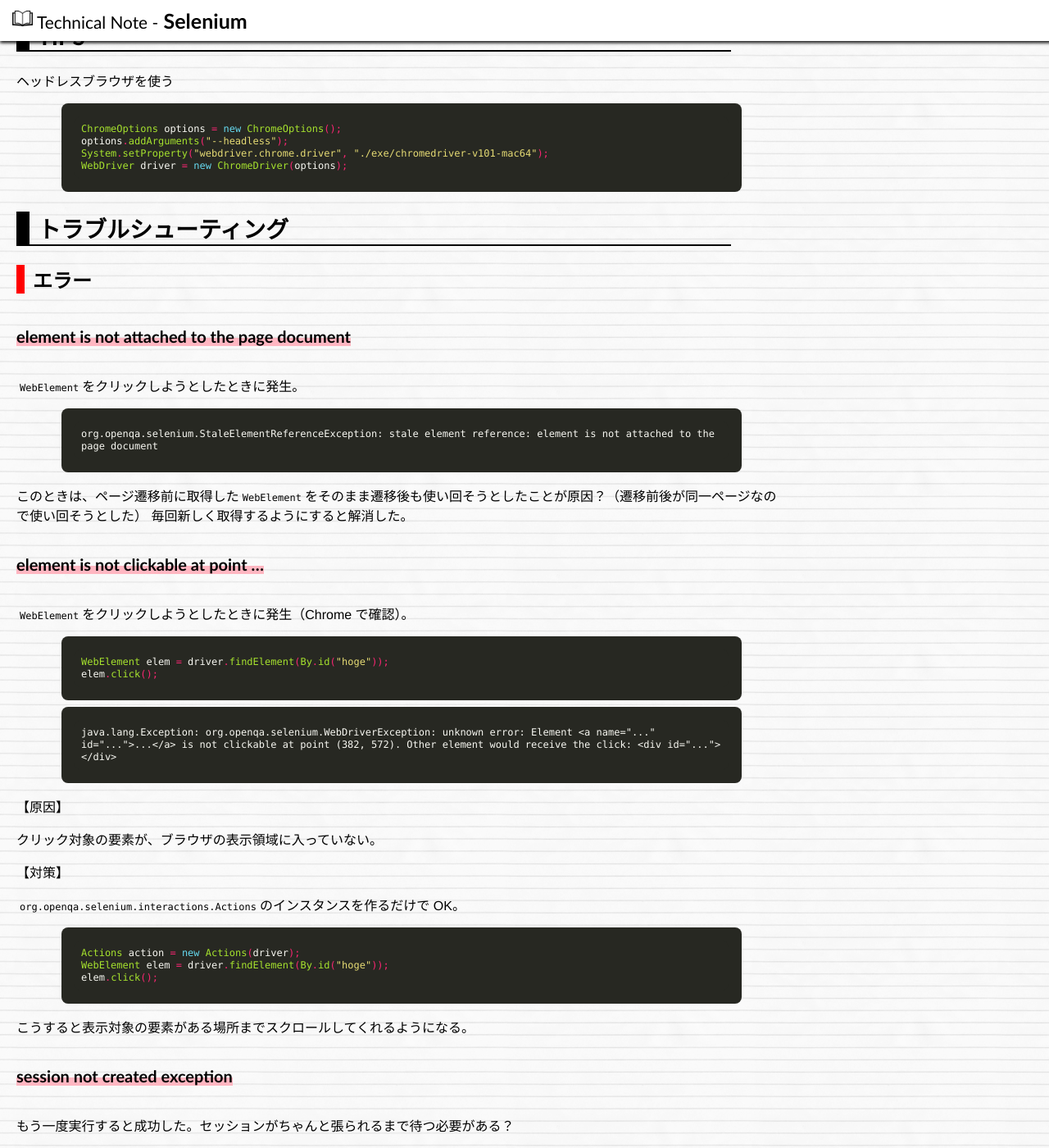
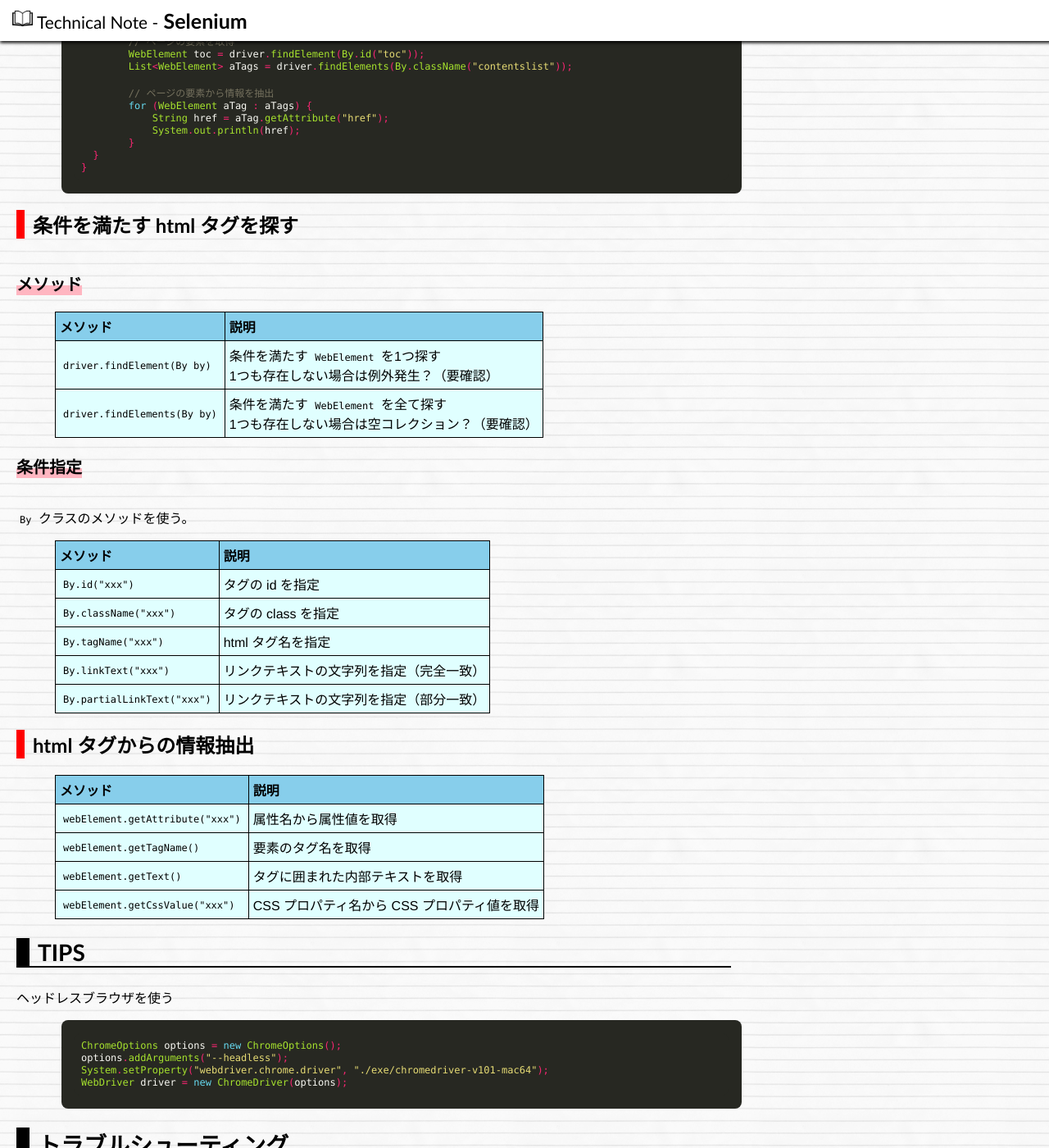
Before and after one commit to hkawabata/technical-note, a Jekyll site: the page built from docs/note/Language/Java/Library/selenium-java.md, in a window 1280 px wide and 1400 px high, scrolled down 1136 px. Shown: the whole window at 82% size. Built offline with Jekyll 4.4.1, drawn with Linux system fonts in a browser that asks for light colours; nearby versions of some CDN libraries; our own code applies the rules of GitHub Pages for plain Markdown files; some of the changed text lies outside the part shown.

Commit message:
2023/03/11 18:05 update

````diff
--- a/docs/_layouts/default.html
+++ b/docs/_layouts/default.html
@@ -14,7 +14,7 @@
     <script type="text/x-mathjax-config">
     MathJax.Hub.Config({
       CommonHTML: {
-        scale: 75
+        scale: 80
       }
     });
     </script>
--- a/docs/note/Language/Java/Library/selenium-java.md
+++ b/docs/note/Language/Java/Library/selenium-java.md
@@ -1,6 +1,10 @@
 ---
 title: Selenium
 ---
+
+# 概要
+
+スクレイピングを行うためのライブラリ。
 
 # pom.xml の設定
 
@@ -48,6 +52,37 @@
   }
 }
 ```
+
+## 条件を満たす html タグを探す
+
+### メソッド
+
+| メソッド | 説明 |
+| :-- | :-- |
+| `driver.findElement(By by)` | 条件を満たす `WebElement` を1つ探す<br>1つも存在しない場合は例外発生？（要確認） |
+| `driver.findElements(By by)` | 条件を満たす `WebElement` を全て探す<br>1つも存在しない場合は空コレクション？（要確認） |
+
+### 条件指定
+
+`By` クラスのメソッドを使う。
+
+| メソッド | 説明 |
+| :-- | :-- |
+| `By.id("xxx")` | タグの id を指定 |
+| `By.className("xxx")` | タグの class を指定 |
+| `By.tagName("xxx")` | html タグ名を指定 |
+| `By.linkText("xxx")` | リンクテキストの文字列を指定（完全一致） |
+| `By.partialLinkText("xxx")` | リンクテキストの文字列を指定（部分一致） |
+
+## html タグからの情報抽出
+
+| メソッド | 説明 |
+| :-- | :-- |
+| `webElement.getAttribute("xxx")` | 属性名から属性値を取得 |
+| `webElement.getTagName()` | 要素のタグ名を取得 |
+| `webElement.getText()` | タグに囲まれた内部テキストを取得 |
+| `webElement.getCssValue("xxx")` | CSS プロパティ名から CSS プロパティ値を取得 |
+
 
 
 # TIPS
````
